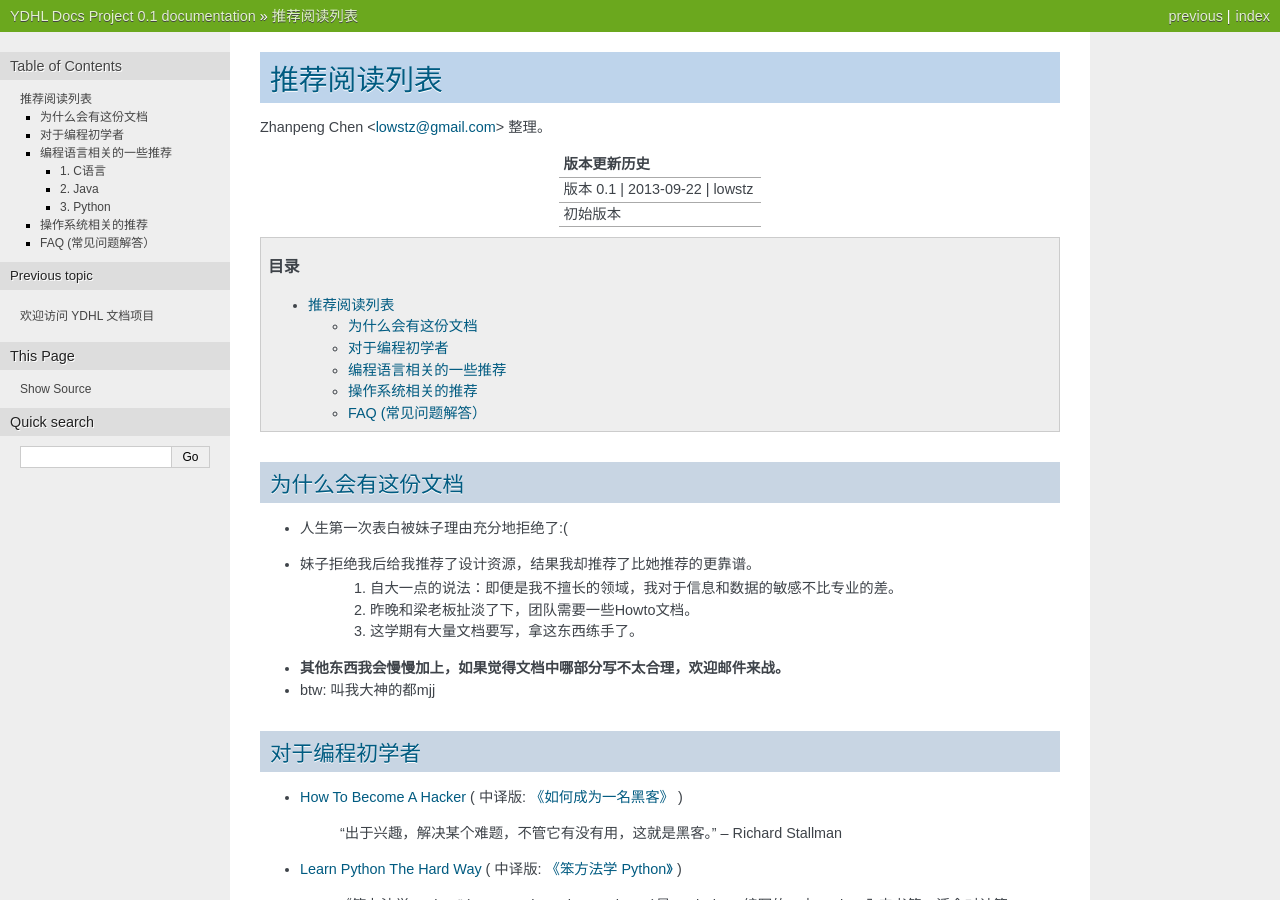
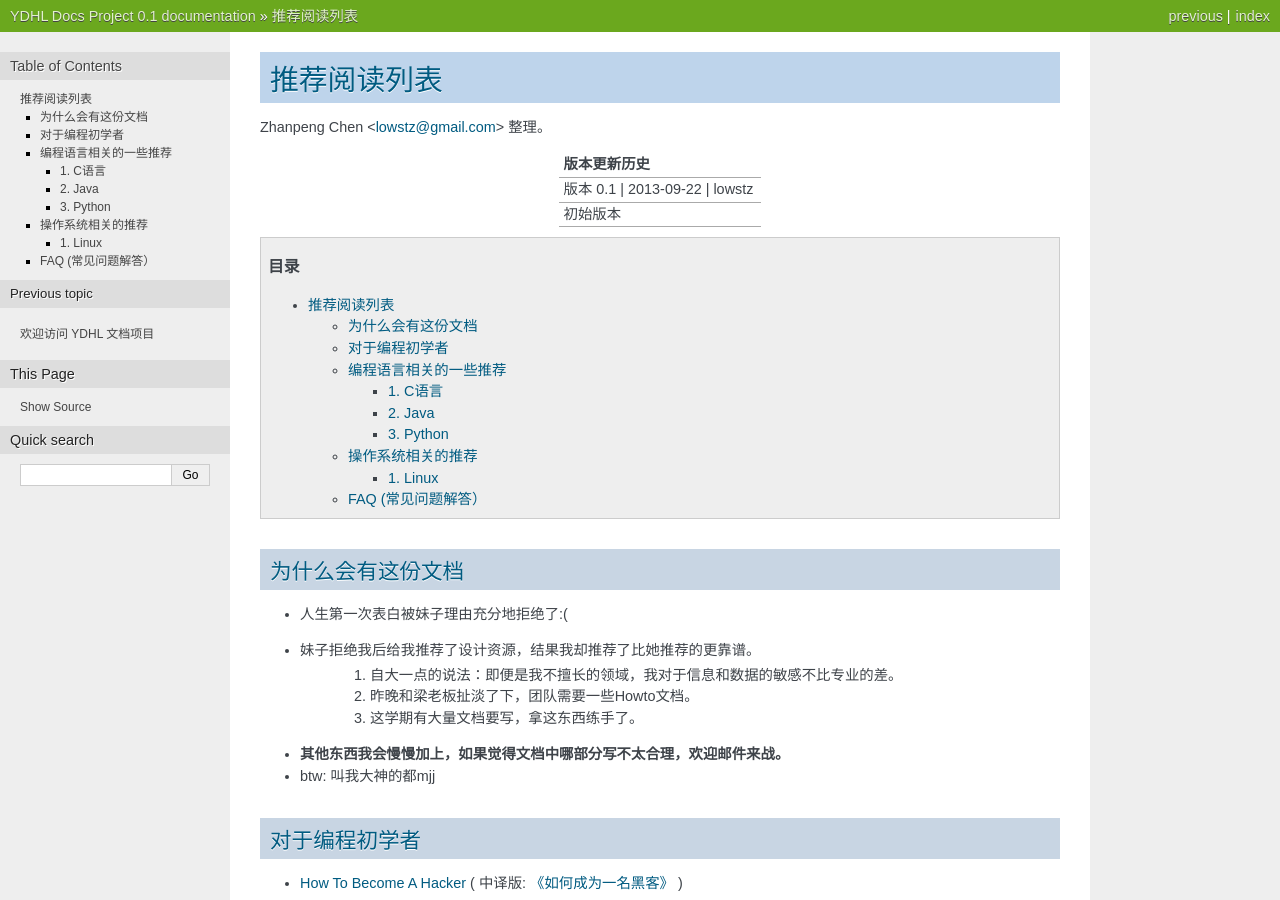
Before and after one commit to cshwen/ydhl-docs, a Sphinx documentation site: the page built from source/recommended_reading_list.rst, in a window 1280 px wide and 900 px high. Built offline with Sphinx 7.4.7, drawn with Linux system fonts in a browser that asks for light colours; formulas are drawn with MathJax 3.

Commit message:
typo fix

```diff
--- a/source/recommended_reading_list.rst
+++ b/source/recommended_reading_list.rst
@@ -13,7 +13,7 @@ Zhanpeng Chen <lowstz@gmail.com> 整理。
 +--------------+----------------+-----------+
 
 .. contents:: 目录
-   :depth: 2
+   :depth: 3
 
 
 ******************
@@ -112,6 +112,9 @@ Zhanpeng Chen <lowstz@gmail.com> 整理。
 操作系统相关的推荐
 **********************
 
+1. Linux
+----------------------
+
 
 ***************************
 FAQ (常见问题解答）
```
